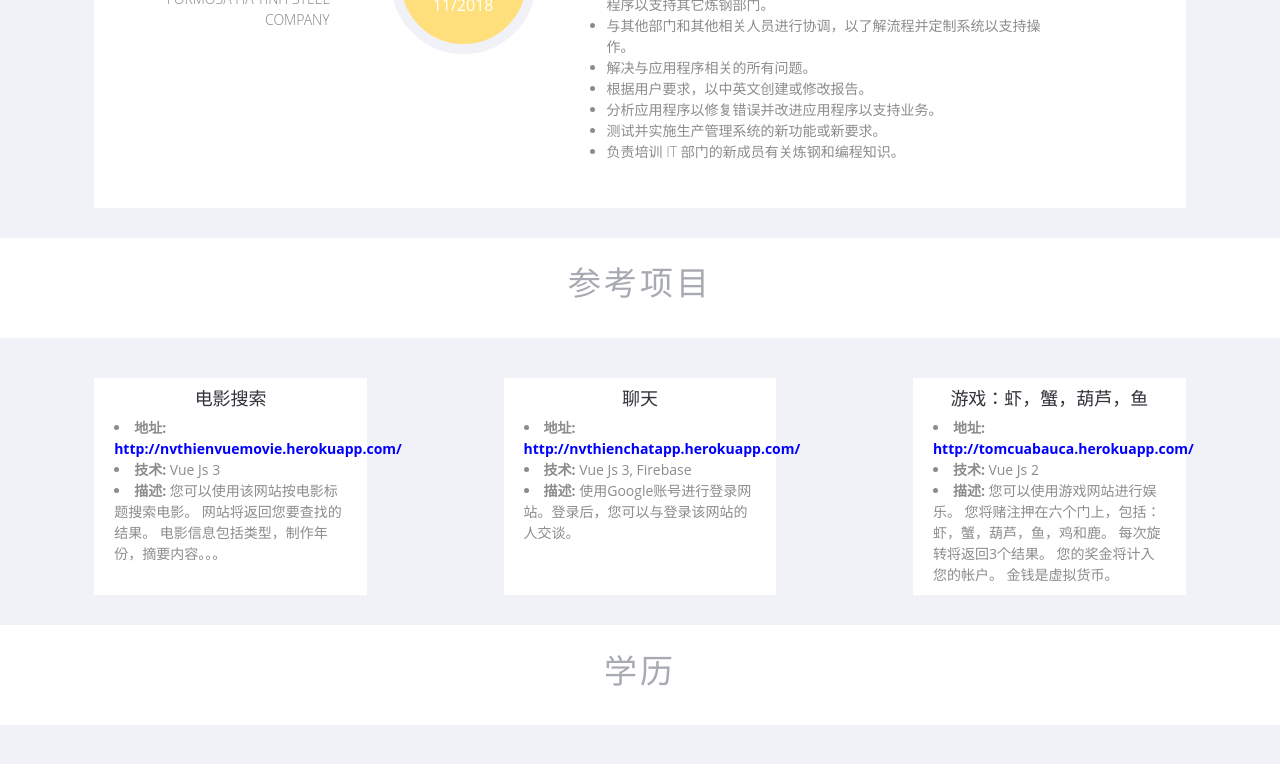
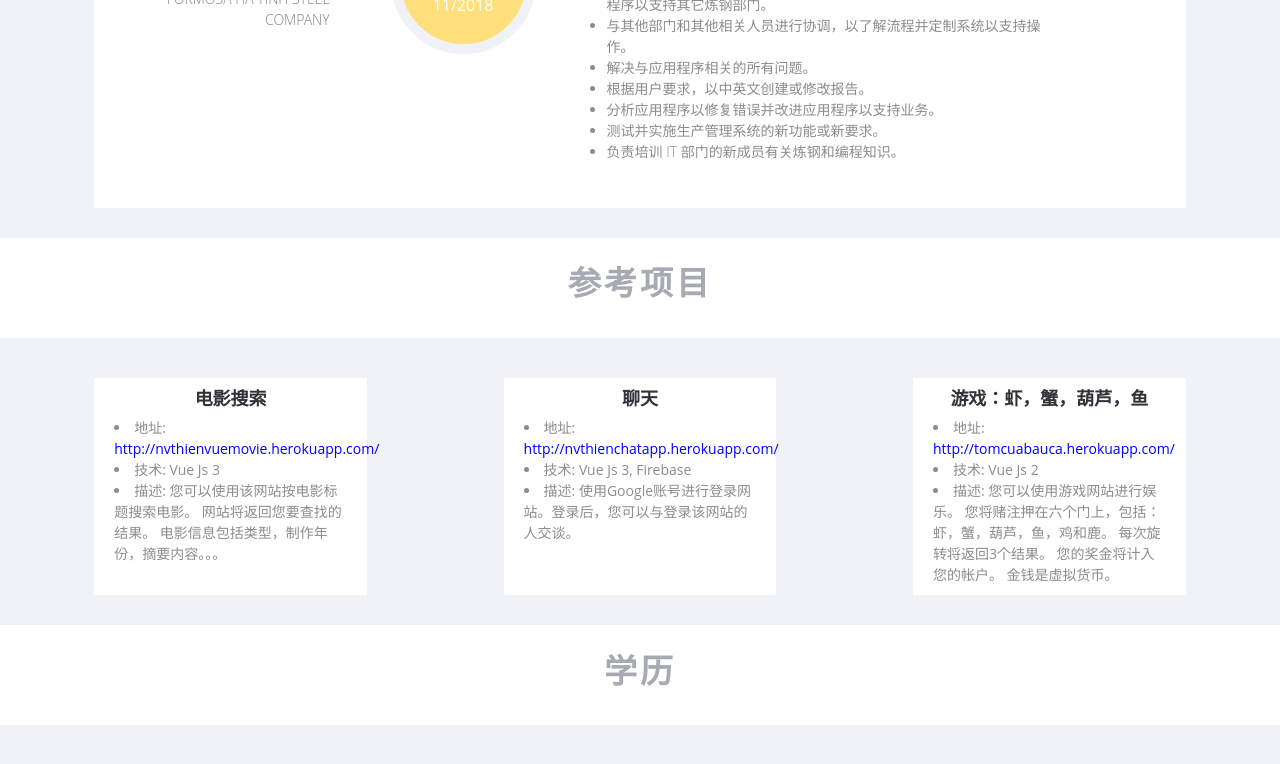
Before and after one commit to thiengat1/my-profile, a Vue app: page / in a window 1280 px wide. Shown: the part 2617-3381 px from the top of the page. Built offline with nearby package versions, Linux system fonts and the light colour scheme.

Commit message:
font update

```diff
--- a/src/components/Project.vue
+++ b/src/components/Project.vue
@@ -2,7 +2,7 @@
  * @Description: 转案
  * @Author: Lewis
  * @Date: 2021-04-21 15:32:52
- * @LastEditTime: 2021-04-26 10:32:47
+ * @LastEditTime: 2021-04-26 14:43:30
  * @LastEditors: Lewis
 -->
 <template>
@@ -97,14 +97,14 @@ export default {
     flex-direction: column;
     h2 {
       font-size: 18px;
-      font-weight: normal;
+      font-weight: bold;
       text-transform: uppercase;
       text-align: center;
       margin-top: 0;
       color: #32323a;
     }
     .text-style{
-      font-weight: bold;
+      font-weight: 400;
       span{
           font-weight: normal;
       }
--- a/src/components/style.scss
+++ b/src/components/style.scss
@@ -9,7 +9,7 @@
     text-transform: uppercase;
     color: #a8aab3;
     font-size: 33px;
-    font-weight: 300;
+    font-weight: 600;
     font-family: 'Raleway',sans-serif;
     letter-spacing: 3px;
     }
```
Also changed, not shown: src/assets/github222.png (added).
